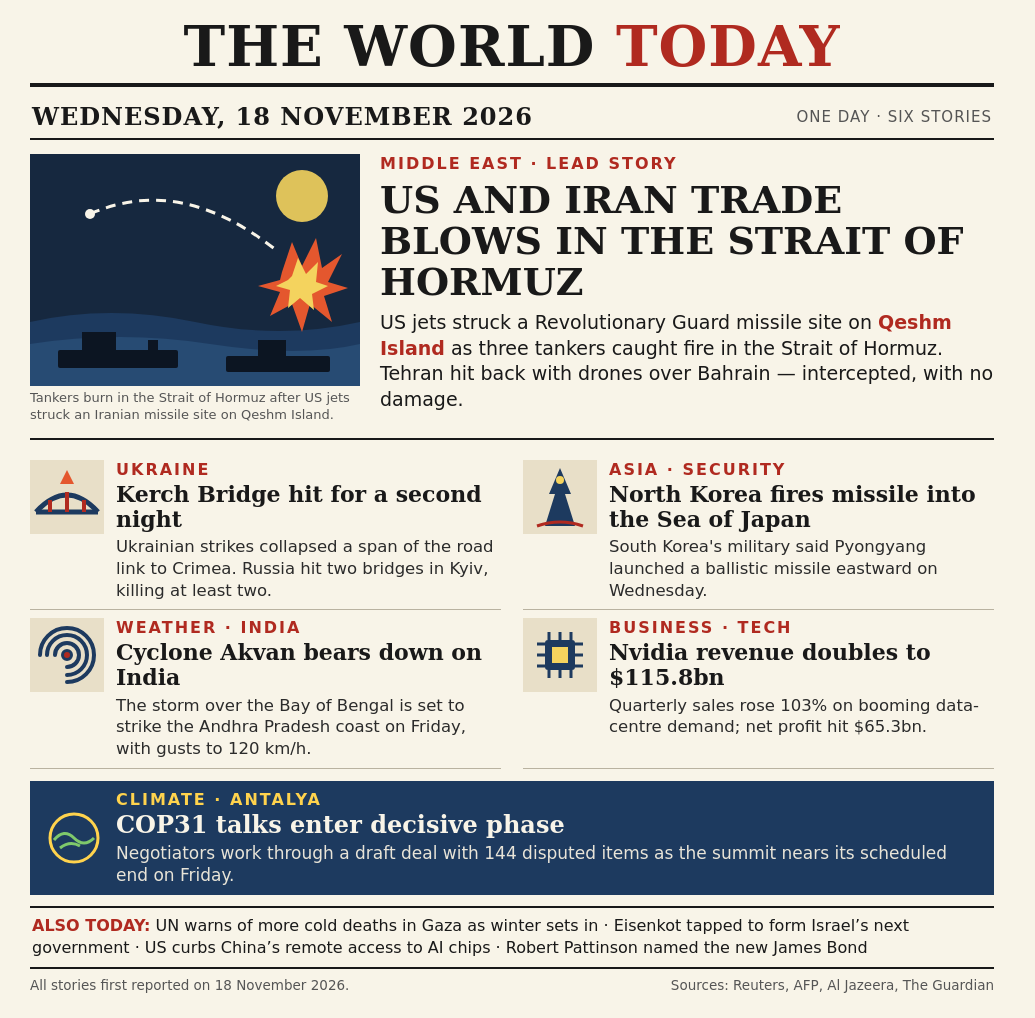
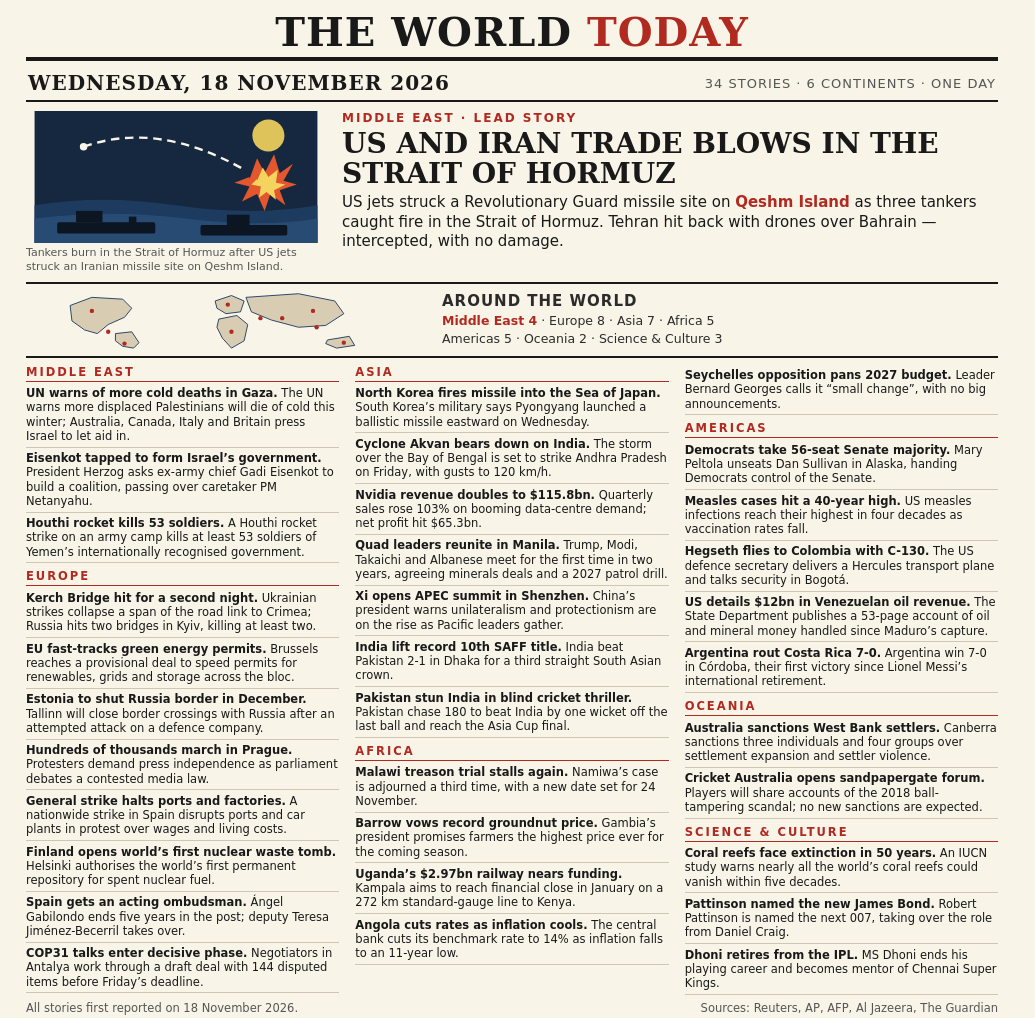
Before and after one commit to rezanimo306-maker/news-image-20261118-entry, a website: page image-source.html in a window 1280 px wide. Shown: the whole page, without its empty margins (0-1035 px from the left). Drawn offline with Linux system fonts and the light colour scheme.

Commit message:
The World Today — 18 November 2026 (news-image-20261118 round 2)

```diff
--- a/image-source.html
+++ b/image-source.html
@@ -10,64 +10,67 @@
     font-family: "DejaVu Sans", "Noto Sans", sans-serif;
     background: #f8f4e8;
     color: #191919;
-    padding: 18px 30px 14px 30px;
+    padding: 12px 26px 8px 26px;
   }
   .serif { font-family: "DejaVu Serif", "Noto Serif", serif; }
 
   /* Masthead */
-  .masthead { text-align: center; border-bottom: 4px solid #191919; padding-bottom: 8px; }
-  .masthead h1 { font-size: 56px; line-height: 1.02; letter-spacing: 1px; font-weight: bold; }
+  .masthead { text-align: center; border-bottom: 4px solid #191919; padding-bottom: 5px; }
+  .masthead h1 { font-size: 40px; line-height: 1; letter-spacing: 1px; font-weight: bold; }
   .masthead h1 .red { color: #b02a20; }
   .dateline {
     display: flex; justify-content: space-between; align-items: center;
-    border-bottom: 2px solid #191919; padding: 7px 2px; margin-top: 8px;
+    border-bottom: 2px solid #191919; padding: 5px 2px; margin-top: 5px;
   }
-  .dateline .date { font-size: 24px; font-weight: bold; letter-spacing: 1px; white-space: nowrap; }
-  .dateline .tag { font-size: 15px; color: #555; letter-spacing: 1px; white-space: nowrap; }
+  .dateline .date { font-size: 20px; font-weight: bold; letter-spacing: 1px; white-space: nowrap; }
+  .dateline .tag { font-size: 13px; color: #555; letter-spacing: 1px; white-space: nowrap; }
 
   /* Lead story */
   .lead {
-    display: flex; gap: 20px; margin-top: 14px;
-    border-bottom: 2px solid #191919; padding-bottom: 14px;
+    display: flex; gap: 16px; margin-top: 9px;
+    border-bottom: 2px solid #191919; padding-bottom: 8px;
   }
-  .lead .art { flex: 0 0 330px; }
-  .lead .art svg { display: block; width: 330px; height: 232px; }
-  .lead .art .cap { font-size: 13px; color: #555; margin-top: 4px; line-height: 1.3; }
+  .lead .art { flex: 0 0 300px; }
+  .lead .art svg { display: block; width: 300px; height: 132px; }
+  .lead .art .cap { font-size: 11px; color: #555; margin-top: 3px; line-height: 1.25; }
   .kicker {
-    font-size: 16px; font-weight: bold; letter-spacing: 2px; color: #b02a20;
+    font-size: 12px; font-weight: bold; letter-spacing: 2px; color: #b02a20;
     text-transform: uppercase;
   }
-  .lead h2 { font-size: 38px; line-height: 1.08; margin: 6px 0 8px 0; font-weight: bold; }
-  .lead p { font-size: 19px; line-height: 1.35; }
+  .lead h2 { font-size: 28px; line-height: 1.06; margin: 4px 0 5px 0; font-weight: bold; }
+  .lead p { font-size: 15px; line-height: 1.3; }
   .lead p b { color: #b02a20; }
 
-  /* Story grid */
-  .grid { display: grid; grid-template-columns: 1fr 1fr; gap: 0 22px; margin-top: 12px; }
-  .card { display: flex; gap: 12px; padding: 8px 0; border-bottom: 1px solid #b9b2a0; }
-  .card .icon { flex: 0 0 74px; }
-  .card .icon svg { display: block; width: 74px; height: 74px; }
-  .card h3 { font-size: 22px; line-height: 1.12; font-weight: bold; margin: 3px 0 5px 0; }
-  .card p { font-size: 16.5px; line-height: 1.32; color: #2b2b2b; }
+  /* Map strip */
+  .mapstrip {
+    display: flex; gap: 16px; align-items: center;
+    margin-top: 7px; border-bottom: 2px solid #191919; padding-bottom: 7px;
+  }
+  .mapstrip svg { flex: 0 0 400px; width: 400px; height: 58px; display: block; }
+  .mapstrip .counts { font-size: 12.5px; line-height: 1.45; color: #2b2b2b; }
+  .mapstrip .counts b { color: #b02a20; }
+  .mapstrip .counts .big { font-size: 15px; font-weight: bold; letter-spacing: 1px; }
 
-  /* COP31 strip */
-  .climate {
-    display: flex; gap: 14px; align-items: center;
-    background: #1d3a5f; color: #f8f4e8; margin-top: 12px; padding: 9px 16px;
+  /* Story columns */
+  .cols { columns: 3; column-gap: 16px; margin-top: 7px; }
+  .sec {
+    font-size: 11.5px; font-weight: bold; letter-spacing: 2px; color: #b02a20;
+    text-transform: uppercase; border-bottom: 1px solid #b02a20;
+    padding-bottom: 2px; margin: 6px 0 1px 0;
+    break-after: avoid; break-inside: avoid;
   }
-  .climate svg { flex: 0 0 56px; width: 56px; height: 56px; display: block; }
-  .climate .kicker { color: #ffd34d; }
-  .climate h3 { font-size: 24px; line-height: 1.15; font-weight: bold; margin: 2px 0 3px 0; }
-  .climate p { font-size: 17px; line-height: 1.3; color: #e8e4d8; }
+  .sec:first-child { margin-top: 0; }
+  .it {
+    break-inside: avoid;
+    font-size: 11.5px; line-height: 1.24;
+    padding: 3.5px 0; border-bottom: 1px solid #cfc7b4;
+  }
+  .it b { color: #191919; }
 
-  /* Ticker + footer */
-  .ticker {
-    margin-top: 11px; font-size: 16px; line-height: 1.4;
-    border-top: 2px solid #191919; border-bottom: 2px solid #191919; padding: 7px 2px;
-  }
-  .ticker b { color: #b02a20; }
+  /* Footer */
   .footer {
-    margin-top: 8px; display: flex; justify-content: space-between;
-    font-size: 13.5px; color: #555;
+    margin-top: 6px; display: flex; justify-content: space-between;
+    font-size: 11.5px; color: #555;
   }
 </style>
 </head>
@@ -78,35 +81,35 @@
 </div>
 <div class="dateline">
   <span class="date serif">WEDNESDAY, 18 NOVEMBER 2026</span>
-  <span class="tag">ONE DAY &middot; SIX STORIES</span>
+  <span class="tag">34 STORIES &middot; 6 CONTINENTS &middot; ONE DAY</span>
 </div>
 
 <div class="lead">
   <div class="art">
-    <svg viewBox="0 0 330 232" xmlns="http://www.w3.org/2000/svg">
-      <rect x="0" y="0" width="330" height="232" fill="#16283f"/>
-      <circle cx="272" cy="42" r="26" fill="#f4d35e" opacity="0.9"/>
-      <path d="M0 168 Q 80 150 165 168 T 330 168 L 330 248 L 0 248 Z" fill="#1d3a5f"/>
-      <path d="M0 190 Q 90 176 180 190 T 330 190 L 330 248 L 0 248 Z" fill="#274b73"/>
+    <svg viewBox="0 0 300 140" xmlns="http://www.w3.org/2000/svg">
+      <rect x="0" y="0" width="300" height="140" fill="#16283f"/>
+      <circle cx="248" cy="26" r="17" fill="#f4d35e" opacity="0.9"/>
+      <path d="M0 100 Q 70 88 150 100 T 300 100 L 300 140 L 0 140 Z" fill="#1d3a5f"/>
+      <path d="M0 114 Q 80 104 160 114 T 300 114 L 300 140 L 0 140 Z" fill="#274b73"/>
       <!-- tanker 1 -->
       <g fill="#0c1522">
-        <rect x="28" y="196" width="120" height="18" rx="2"/>
-        <rect x="52" y="178" width="34" height="18"/>
-        <rect x="118" y="186" width="10" height="10"/>
+        <rect x="24" y="118" width="104" height="12" rx="2"/>
+        <rect x="44" y="106" width="28" height="12"/>
+        <rect x="100" y="112" width="8" height="7"/>
       </g>
       <!-- tanker 2 -->
       <g fill="#0c1522">
-        <rect x="196" y="202" width="104" height="16" rx="2"/>
-        <rect x="228" y="186" width="28" height="16"/>
+        <rect x="176" y="121" width="92" height="11" rx="2"/>
+        <rect x="204" y="110" width="24" height="11"/>
       </g>
       <!-- explosion burst -->
       <g>
-        <path d="M252 118 L262 88 L272 112 L286 84 L292 114 L312 100 L298 128 L318 134 L294 142 L302 168 L280 150 L272 178 L262 150 L240 162 L250 138 L228 132 L250 126 Z" fill="#e4572e"/>
-        <path d="M262 122 L268 104 L276 120 L288 108 L286 128 L298 132 L282 140 L284 156 L270 144 L258 154 L260 136 L246 132 L258 126 Z" fill="#f4d35e"/>
+        <path d="M228 72 L236 50 L244 66 L254 46 L260 66 L274 56 L264 74 L278 78 L260 84 L266 100 L250 88 L244 106 L236 88 L220 96 L228 80 L212 76 L228 70 Z" fill="#e4572e"/>
+        <path d="M236 74 L242 60 L248 70 L258 62 L256 76 L266 78 L254 84 L256 94 L246 86 L238 92 L240 80 L230 78 L236 72 Z" fill="#f4d35e"/>
       </g>
       <!-- missile trail -->
-      <path d="M60 60 Q 150 20 246 96" stroke="#f8f4e8" stroke-width="3" fill="none" stroke-dasharray="10 7"/>
-      <circle cx="60" cy="60" r="5" fill="#f8f4e8"/>
+      <path d="M52 38 Q 130 10 222 62" stroke="#f8f4e8" stroke-width="2.5" fill="none" stroke-dasharray="9 6"/>
+      <circle cx="52" cy="38" r="4" fill="#f8f4e8"/>
     </svg>
     <div class="cap">Tankers burn in the Strait of Hormuz after US jets struck an Iranian missile site on Qeshm Island.</div>
   </div>
@@ -117,94 +120,91 @@
   </div>
 </div>
 
-<div class="grid">
-  <div class="card">
-    <div class="icon">
-      <svg viewBox="0 0 74 74" xmlns="http://www.w3.org/2000/svg">
-        <rect width="74" height="74" fill="#e8dfc8"/>
-        <path d="M6 52 Q 37 18 68 52" stroke="#1d3a5f" stroke-width="5" fill="none"/>
-        <path d="M6 52 L 68 52" stroke="#1d3a5f" stroke-width="5"/>
-        <path d="M20 40 L 20 52 M 37 32 L 37 52 M 54 40 L 54 52" stroke="#b02a20" stroke-width="4"/>
-        <path d="M30 24 L 44 24 L 37 10 Z" fill="#e4572e"/>
-      </svg>
-    </div>
-    <div>
-      <div class="kicker">Ukraine</div>
-      <h3 class="serif">Kerch Bridge hit for a second night</h3>
-      <p>Ukrainian strikes collapsed a span of the road link to Crimea. Russia hit two bridges in Kyiv, killing at least two.</p>
-    </div>
-  </div>
-  <div class="card">
-    <div class="icon">
-      <svg viewBox="0 0 74 74" xmlns="http://www.w3.org/2000/svg">
-        <rect width="74" height="74" fill="#e8dfc8"/>
-        <path d="M37 8 L 48 34 L 42 34 L 52 66 L 22 66 L 32 34 L 26 34 Z" fill="#1d3a5f"/>
-        <circle cx="37" cy="20" r="4" fill="#f4d35e"/>
-        <path d="M14 66 Q 37 58 60 66" stroke="#b02a20" stroke-width="3" fill="none"/>
-      </svg>
-    </div>
-    <div>
-      <div class="kicker">Asia &middot; Security</div>
-      <h3 class="serif">North Korea fires missile into the Sea of Japan</h3>
-      <p>South Korea's military said Pyongyang launched a ballistic missile eastward on Wednesday.</p>
-    </div>
-  </div>
-  <div class="card">
-    <div class="icon">
-      <svg viewBox="0 0 74 74" xmlns="http://www.w3.org/2000/svg">
-        <rect width="74" height="74" fill="#e8dfc8"/>
-        <g fill="none" stroke="#1d3a5f" stroke-width="4" stroke-linecap="round">
-          <path d="M37 37 m-4 0 a4 4 0 1 1 8 0 a4 4 0 1 1 -8 0"/>
-          <path d="M37 37 m-12 0 a12 12 0 1 1 12 12"/>
-          <path d="M37 37 m-20 0 a20 20 0 1 1 20 20"/>
-          <path d="M37 37 m-27 0 a27 27 0 1 1 27 27"/>
-        </g>
-        <circle cx="37" cy="37" r="3" fill="#b02a20"/>
-      </svg>
-    </div>
-    <div>
-      <div class="kicker">Weather &middot; India</div>
-      <h3 class="serif">Cyclone Akvan bears down on India</h3>
-      <p>The storm over the Bay of Bengal is set to strike the Andhra Pradesh coast on Friday, with gusts to 120 km/h.</p>
-    </div>
-  </div>
-  <div class="card">
-    <div class="icon">
-      <svg viewBox="0 0 74 74" xmlns="http://www.w3.org/2000/svg">
-        <rect width="74" height="74" fill="#e8dfc8"/>
-        <rect x="22" y="22" width="30" height="30" rx="3" fill="#1d3a5f"/>
-        <rect x="29" y="29" width="16" height="16" fill="#f4d35e"/>
-        <path d="M26 22 V 14 M 37 22 V 14 M 48 22 V 14 M 26 60 V 52 M 37 60 V 52 M 48 60 V 52 M 22 26 H 14 M 22 37 H 14 M 22 48 H 14 M 60 26 H 52 M 60 37 H 52 M 60 48 H 52" stroke="#1d3a5f" stroke-width="3"/>
-      </svg>
-    </div>
-    <div>
-      <div class="kicker">Business &middot; Tech</div>
-      <h3 class="serif">Nvidia revenue doubles to $115.8bn</h3>
-      <p>Quarterly sales rose 103% on booming data-centre demand; net profit hit $65.3bn.</p>
-    </div>
+<div class="mapstrip">
+  <svg viewBox="0 0 400 64" xmlns="http://www.w3.org/2000/svg">
+    <!-- simplified world map, continents in navy, story hotspots in red -->
+    <g fill="#d8cdb2" stroke="#1d3a5f" stroke-width="1">
+      <path d="M28 16 L52 7 L86 9 L96 19 L88 29 L70 37 L58 47 L44 43 L30 33 Z"/>
+      <path d="M78 47 L96 45 L104 57 L98 63 L86 61 L78 55 Z"/>
+      <path d="M188 11 L206 5 L220 11 L216 23 L200 25 L190 19 Z"/>
+      <path d="M192 31 L212 27 L224 37 L220 55 L206 63 L196 52 L190 40 Z"/>
+      <path d="M222 7 L280 3 L320 11 L330 25 L310 38 L280 40 L250 32 L228 23 Z"/>
+      <path d="M312 54 L336 50 L342 60 L322 63 L310 58 Z"/>
+    </g>
+    <g fill="#b02a20">
+      <circle cx="52" cy="22" r="2.4"/>
+      <circle cx="88" cy="58" r="2.4"/>
+      <circle cx="202" cy="15" r="2.4"/>
+      <circle cx="206" cy="45" r="2.4"/>
+      <circle cx="238" cy="30" r="2.4"/>
+      <circle cx="262" cy="30" r="2.4"/>
+      <circle cx="296" cy="22" r="2.4"/>
+      <circle cx="300" cy="40" r="2.4"/>
+      <circle cx="330" cy="57" r="2.4"/>
+      <circle cx="70" cy="45" r="2.4"/>
+    </g>
+  </svg>
+  <div class="counts">
+    <span class="big">AROUND THE WORLD</span><br>
+    <b>Middle East 4</b> &middot; Europe 8 &middot; Asia 7 &middot; Africa 5<br>
+    Americas 5 &middot; Oceania 2 &middot; Science &amp; Culture 3
   </div>
 </div>
 
-<div class="climate">
-  <svg viewBox="0 0 56 56" xmlns="http://www.w3.org/2000/svg">
-    <circle cx="28" cy="28" r="24" fill="none" stroke="#ffd34d" stroke-width="3"/>
-    <path d="M8 30 Q 18 18 28 28 T 48 28" fill="none" stroke="#7fc96b" stroke-width="3"/>
-    <path d="M14 38 Q 24 30 34 36" fill="none" stroke="#7fc96b" stroke-width="3"/>
-  </svg>
-  <div>
-    <div class="kicker">Climate &middot; Antalya</div>
-    <h3 class="serif">COP31 talks enter decisive phase</h3>
-    <p>Negotiators work through a draft deal with 144 disputed items as the summit nears its scheduled end on Friday.</p>
-  </div>
-</div>
+<div class="cols">
 
-<div class="ticker">
-  <b>ALSO TODAY:</b> UN warns of more cold deaths in Gaza as winter sets in &middot; Eisenkot tapped to form Israel&rsquo;s next government &middot; US curbs China&rsquo;s remote access to AI chips &middot; Robert Pattinson named the new James Bond
+  <div class="sec">Middle East</div>
+  <div class="it"><b>UN warns of more cold deaths in Gaza.</b> The UN warns more displaced Palestinians will die of cold this winter; Australia, Canada, Italy and Britain press Israel to let aid in.</div>
+  <div class="it"><b>Eisenkot tapped to form Israel&rsquo;s government.</b> President Herzog asks ex-army chief Gadi Eisenkot to build a coalition, passing over caretaker PM Netanyahu.</div>
+  <div class="it"><b>Houthi rocket kills 53 soldiers.</b> A Houthi rocket strike on an army camp kills at least 53 soldiers of Yemen&rsquo;s internationally recognised government.</div>
+
+  <div class="sec">Europe</div>
+  <div class="it"><b>Kerch Bridge hit for a second night.</b> Ukrainian strikes collapse a span of the road link to Crimea; Russia hits two bridges in Kyiv, killing at least two.</div>
+  <div class="it"><b>EU fast-tracks green energy permits.</b> Brussels reaches a provisional deal to speed permits for renewables, grids and storage across the bloc.</div>
+  <div class="it"><b>Estonia to shut Russia border in December.</b> Tallinn will close border crossings with Russia after an attempted attack on a defence company.</div>
+  <div class="it"><b>Hundreds of thousands march in Prague.</b> Protesters demand press independence as parliament debates a contested media law.</div>
+  <div class="it"><b>General strike halts ports and factories.</b> A nationwide strike in Spain disrupts ports and car plants in protest over wages and living costs.</div>
+  <div class="it"><b>Finland opens world&rsquo;s first nuclear waste tomb.</b> Helsinki authorises the world&rsquo;s first permanent repository for spent nuclear fuel.</div>
+  <div class="it"><b>Spain gets an acting ombudsman.</b> &Aacute;ngel Gabilondo ends five years in the post; deputy Teresa Jim&eacute;nez-Becerril takes over.</div>
+  <div class="it"><b>COP31 talks enter decisive phase.</b> Negotiators in Antalya work through a draft deal with 144 disputed items before Friday&rsquo;s deadline.</div>
+
+  <div class="sec">Asia</div>
+  <div class="it"><b>North Korea fires missile into the Sea of Japan.</b> South Korea&rsquo;s military says Pyongyang launched a ballistic missile eastward on Wednesday.</div>
+  <div class="it"><b>Cyclone Akvan bears down on India.</b> The storm over the Bay of Bengal is set to strike Andhra Pradesh on Friday, with gusts to 120 km/h.</div>
+  <div class="it"><b>Nvidia revenue doubles to $115.8bn.</b> Quarterly sales rose 103% on booming data-centre demand; net profit hit $65.3bn.</div>
+  <div class="it"><b>Quad leaders reunite in Manila.</b> Trump, Modi, Takaichi and Albanese meet for the first time in two years, agreeing minerals deals and a 2027 patrol drill.</div>
+  <div class="it"><b>Xi opens APEC summit in Shenzhen.</b> China&rsquo;s president warns unilateralism and protectionism are on the rise as Pacific leaders gather.</div>
+  <div class="it"><b>India lift record 10th SAFF title.</b> India beat Pakistan 2-1 in Dhaka for a third straight South Asian crown.</div>
+  <div class="it"><b>Pakistan stun India in blind cricket thriller.</b> Pakistan chase 180 to beat India by one wicket off the last ball and reach the Asia Cup final.</div>
+
+  <div class="sec">Africa</div>
+  <div class="it"><b>Malawi treason trial stalls again.</b> Namiwa&rsquo;s case is adjourned a third time, with a new date set for 24 November.</div>
+  <div class="it"><b>Barrow vows record groundnut price.</b> Gambia&rsquo;s president promises farmers the highest price ever for the coming season.</div>
+  <div class="it"><b>Uganda&rsquo;s $2.97bn railway nears funding.</b> Kampala aims to reach financial close in January on a 272 km standard-gauge line to Kenya.</div>
+  <div class="it"><b>Angola cuts rates as inflation cools.</b> The central bank cuts its benchmark rate to 14% as inflation falls to an 11-year low.</div>
+  <div class="it"><b>Seychelles opposition pans 2027 budget.</b> Leader Bernard Georges calls it &ldquo;small change&rdquo;, with no big announcements.</div>
+
+  <div class="sec">Americas</div>
+  <div class="it"><b>Democrats take 56-seat Senate majority.</b> Mary Peltola unseats Dan Sullivan in Alaska, handing Democrats control of the Senate.</div>
+  <div class="it"><b>Measles cases hit a 40-year high.</b> US measles infections reach their highest in four decades as vaccination rates fall.</div>
+  <div class="it"><b>Hegseth flies to Colombia with C-130.</b> The US defence secretary delivers a Hercules transport plane and talks security in Bogot&aacute;.</div>
+  <div class="it"><b>US details $12bn in Venezuelan oil revenue.</b> The State Department publishes a 53-page account of oil and mineral money handled since Maduro&rsquo;s capture.</div>
+  <div class="it"><b>Argentina rout Costa Rica 7-0.</b> Argentina win 7-0 in C&oacute;rdoba, their first victory since Lionel Messi&rsquo;s international retirement.</div>
+
+  <div class="sec">Oceania</div>
+  <div class="it"><b>Australia sanctions West Bank settlers.</b> Canberra sanctions three individuals and four groups over settlement expansion and settler violence.</div>
+  <div class="it"><b>Cricket Australia opens sandpapergate forum.</b> Players will share accounts of the 2018 ball-tampering scandal; no new sanctions are expected.</div>
+
+  <div class="sec">Science &amp; Culture</div>
+  <div class="it"><b>Coral reefs face extinction in 50 years.</b> An IUCN study warns nearly all the world&rsquo;s coral reefs could vanish within five decades.</div>
+  <div class="it"><b>Pattinson named the new James Bond.</b> Robert Pattinson is named the next 007, taking over the role from Daniel Craig.</div>
+  <div class="it"><b>Dhoni retires from the IPL.</b> MS Dhoni ends his playing career and becomes mentor of Chennai Super Kings.</div>
+
 </div>
 
 <div class="footer">
   <span>All stories first reported on 18 November 2026.</span>
-  <span>Sources: Reuters, AFP, Al Jazeera, The Guardian</span>
+  <span>Sources: Reuters, AP, AFP, Al Jazeera, The Guardian</span>
 </div>
 
 </body>
```
Also changed, not shown: entry.png.
